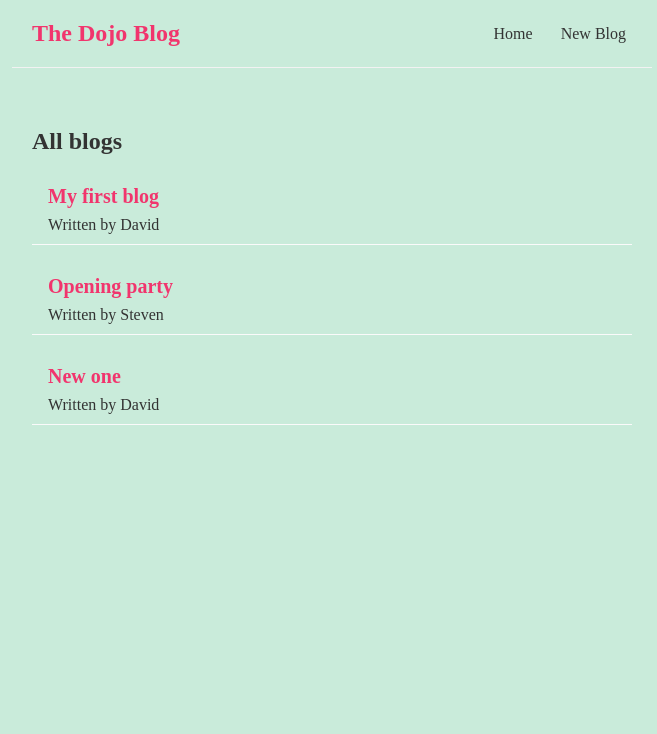
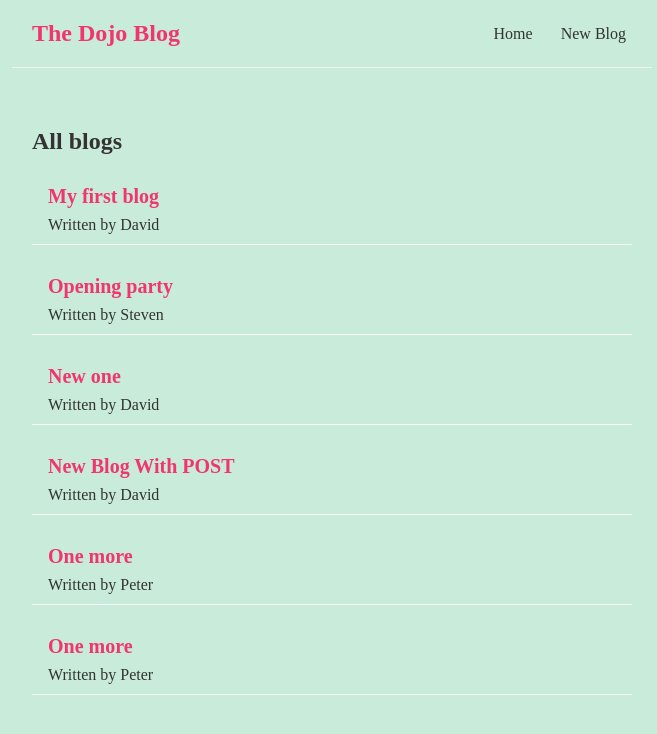
Before and after one commit to tihomir-a51/Blog-Project-React, a React (Create React App) app in the folder dojo-blog/: page / in a window 1280 px wide. Shown: the top 734 px of the page, without its empty margins (308-965 px from the left). Built offline with nearby package versions, Linux system fonts and the light colour scheme; data requests are answered from the project's data file.

Commit message:
submit events and making post requests

```diff
--- a/dojo-blog/database/db.json
+++ b/dojo-blog/database/db.json
@@ -4,19 +4,37 @@
       "title": "My first blog",
       "body": "Why do we use it?\nIt is a long established that a reader will be distracted",
       "author": "David",
-            "id": 1
+      "id": "1"
     },
     {
       "title": "Opening party",
       "body": "Why do we use it?\nIt is a long established that a reader will be distracted",
       "author": "Steven",
-            "id": 2
+      "id": "2"
     },
     {
       "title": "New one",
       "body": "Why do we use it?\nIt is a long established that a reader will be distracted",
       "author": "David",
-            "id": 3
+      "id": "3"
+    },
+    {
+      "id": "b2c3",
+      "title": "New Blog With POST",
+      "body": "Let see if it works",
+      "author": "David"
+    },
+    {
+      "id": "d492",
+      "title": "One more",
+      "body": "let see again...",
+      "author": "Peter"
+    },
+    {
+      "id": "6108",
+      "title": "One more",
+      "body": "let see again...",
+      "author": "Peter"
     }
   ]
 }
--- a/dojo-blog/src/Create.js
+++ b/dojo-blog/src/Create.js
@@ -4,12 +4,29 @@
     const [title, setTitle] = useState('');
     const [body, setBody] = useState('');
     const [author, setAuthor] = useState('David');
+    const [isPending, setIsPending] = useState(false);
+
+    const handleSubmit = (e) => {
+        e.preventDefault();
+        const blog = { title, body, author };
+
+        setIsPending(true);
+
+        fetch("http://localhost:8000/blogs/", {
+            method: "POST",
+            heather: { 'Content-Type': 'application/json'},
+            body: JSON.stringify(blog)
+        }).then(() => {
+            console.log('New Blog Added')
+            setIsPending(false)
+        })
+    }
 
 
     return (
         <div className="create">
             <h2>Add a New Blog</h2>
-            <form>
+            <form onSubmit={handleSubmit}>
                 <label>Blog Title</label>
                 <input
                 type="text"
@@ -34,10 +51,9 @@
                     <option value="Steven">Steven</option>
                     <option value="Peter">Peter</option>
                 </select>
-                <button>Add Blog</button>
-                <p>{title}</p>
-                <p>{body}</p>
-                <p>{author}</p>
+                { !isPending && <button>Add Blog</button> }
+                { isPending && <button disabled>Adding Blog...</button> }
+
 
             </form>
         </div>
```
Lines whose indentation alone changed are shown as unchanged.
